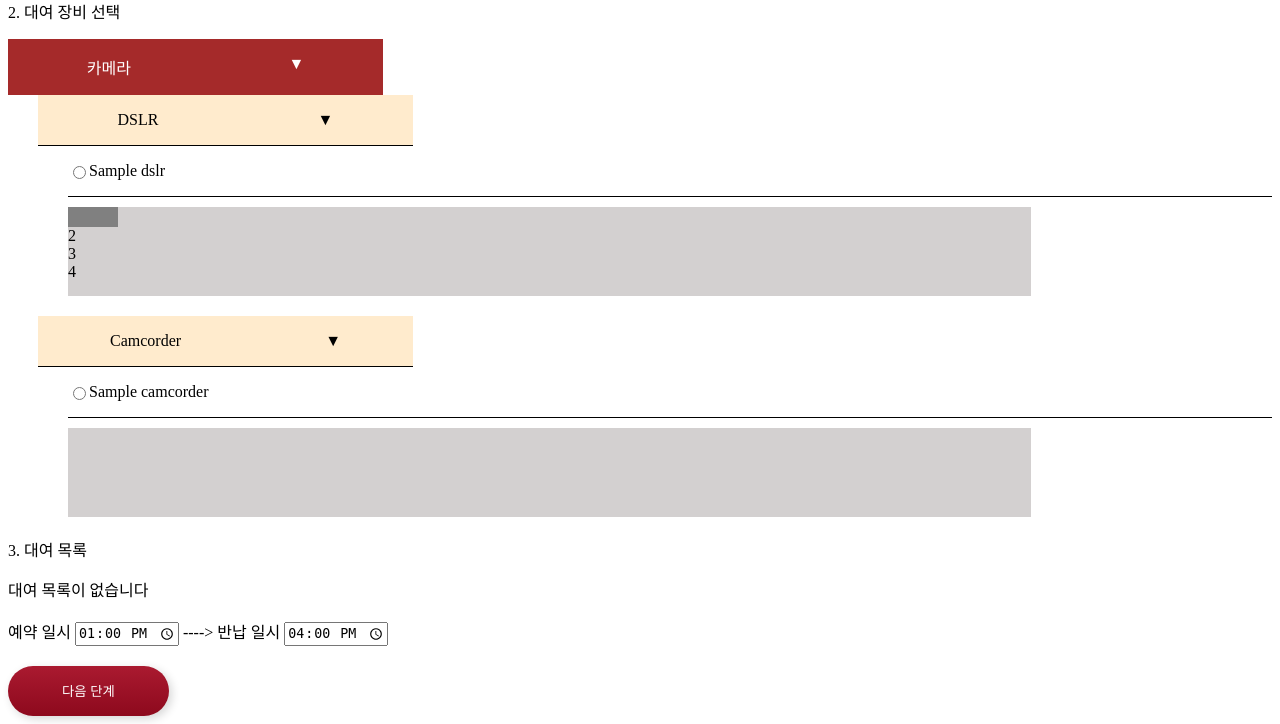
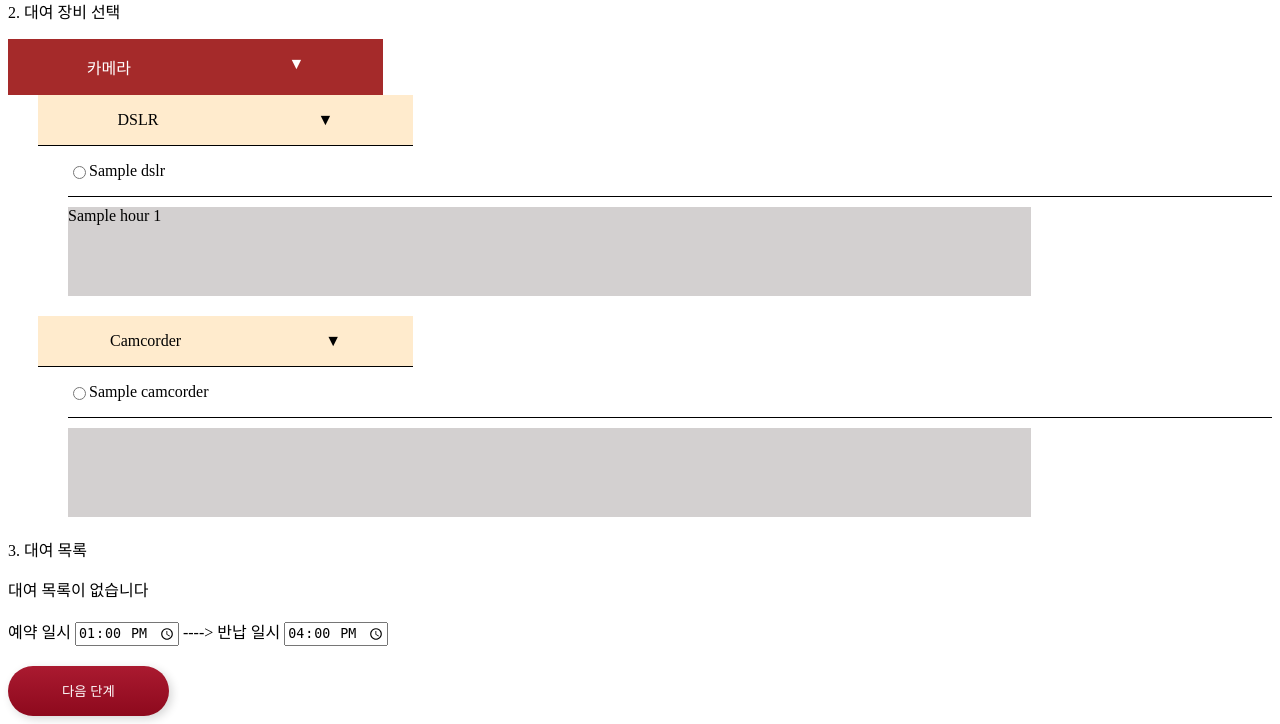
Before and after one commit to dooking/KU-MediaCenterV1, a Django app: template project/app/templates/3-borrow/step1.html in a window 1280 px wide. Shown: the part 132-856 px from the top of the page. Run offline with Django 3.2, Linux system fonts and the light colour scheme; the template is opened without the code that fills it: most values are stand-ins (such as "Sample title", 1, 10 or a date in 2020).

Commit message:
동현 1차수정

```diff
--- a/project/app/static/3-borrow/step1.css
+++ b/project/app/static/3-borrow/step1.css
@@ -79,10 +79,21 @@ button {
 }
 .time {
     display: flex;
+}
+.time-hour{
+    text-align: center;
+    display: flex;
     flex-direction: column;
+    justify-content: center;
+    align-items: center;
+    margin-right: 10px;
 }
 .time-block{
-    width: 50px;
-    height: 20px;
+    align-items: center;
+    text-align: center;
+    display: flex;
+    width: 10px;
+    height: 10px;
     background-color: gray;
+    justify-content: center;
 }
--- a/project/app/templates/3-borrow/step1.html
+++ b/project/app/templates/3-borrow/step1.html
@@ -43,17 +43,15 @@
                             <input type="radio" name = "cam" value = "{{dslr.name}}" onclick="radioHandler(this)">
                             <p>{{dslr.name}}</p>
                         </div>
-                        <div class = "black_line"></div>
                         <div class="graph">
                             <div class="time">
+                                {% for hour in dslr.time %}
                                 <div class="time-hour">
-                                    <div class="time-block">
-
-                                    </div>
+                                    {{hour}}
+                                    <input type="hidden" id="output" value={{hour}}>
+                                    {{forloop.counter}}
                                 </div>
-                                <div class="time-hour">2</div>
-                                <div class="time-hour">3</div>
-                                <div class="time-hour">4</div>
+                                {% endfor %}
                             </div>
                         </div>
                     </div>
@@ -70,7 +68,6 @@
                             <input type="radio" name = "cam" value = "{{camcorder.name}}" onclick="radioHandler(this)">
                             <p>{{camcorder.name}}</p>
                         </div>
-                        <div class = "black_line"></div>
                         <div class="graph">
                         </div>
                     </div>
@@ -97,6 +94,12 @@
     </form>
     <script type="text/javascript" src="{% static '3-borrow/step1.js' %}"></script>
     <script>
+            //let blockCount = document.getElementById('blockCount')
+            let blockCount = document.getElementById('output')
+            console.log(blockCount)
+            const newDiv = document.createElement('div')
+            newDiv.setAttribute("class","time-block")
+            blockCount.appendChild(newDiv);
     </script>
 </body>
 </html>
--- a/project/app/views.py
+++ b/project/app/views.py
@@ -9,6 +9,7 @@ from django.contrib.auth.decorators import login_required
 from django.views.decorators.csrf import csrf_exempt
 from django.http import HttpResponse
 import json
+
 # 0 - Adming
 # 1 - startpage
 def main(request):
```
Also changed, not shown: project/app/static/3-borrow/step1.js (indentation only).
